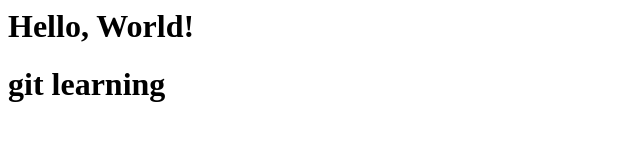
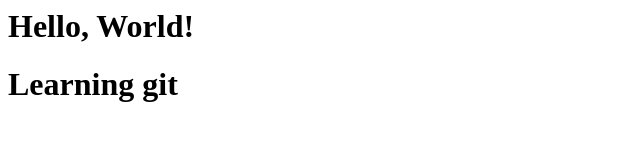
Before and after one commit to HARESHWARAN-S/Git, a plain HTML site: page index.html in a window 1280 px wide. Shown: the whole page, without its empty margins (0-640 px from the left). Drawn offline with Linux system fonts and the light colour scheme.

Commit message:
modified the heading to Learning git

```diff
--- a/index.html
+++ b/index.html
@@ -1,2 +1,2 @@
 <h1>Hello, World!</h1>
-<h1>git learning</h1>
+<h1>Learning git</h1>
```
